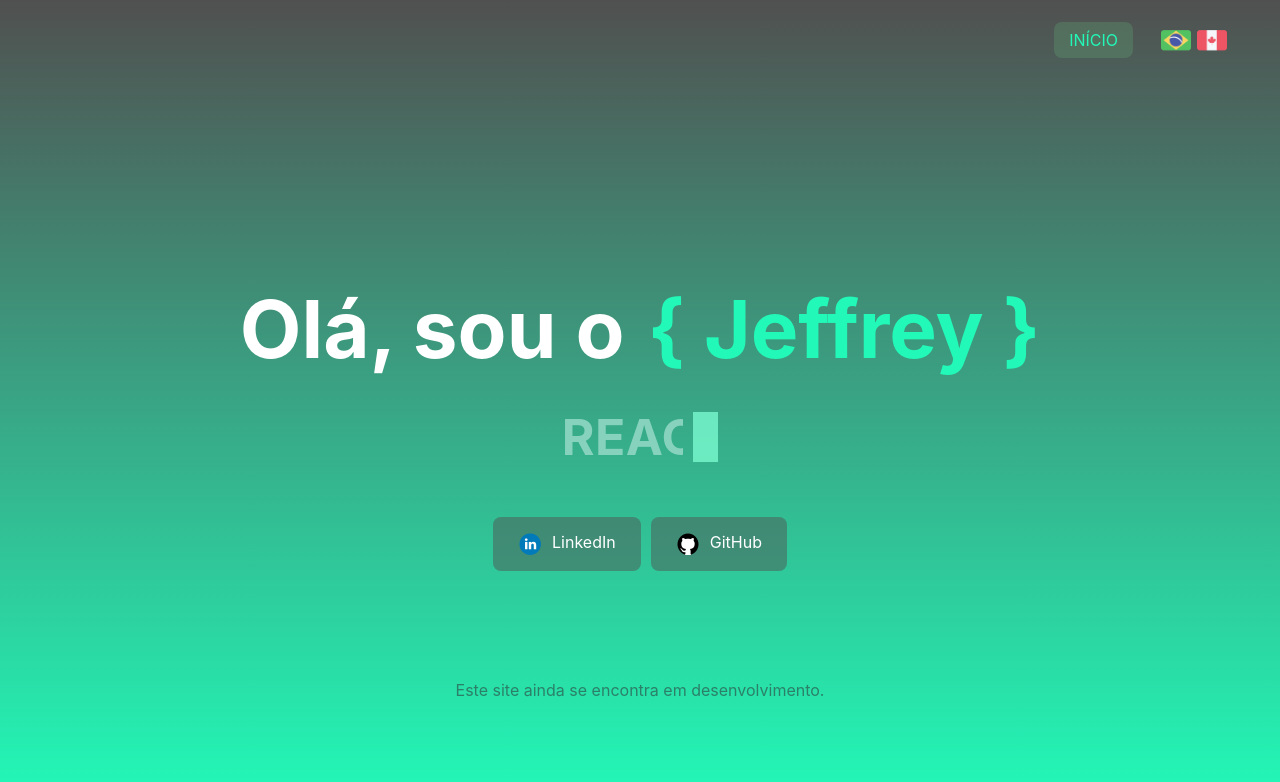
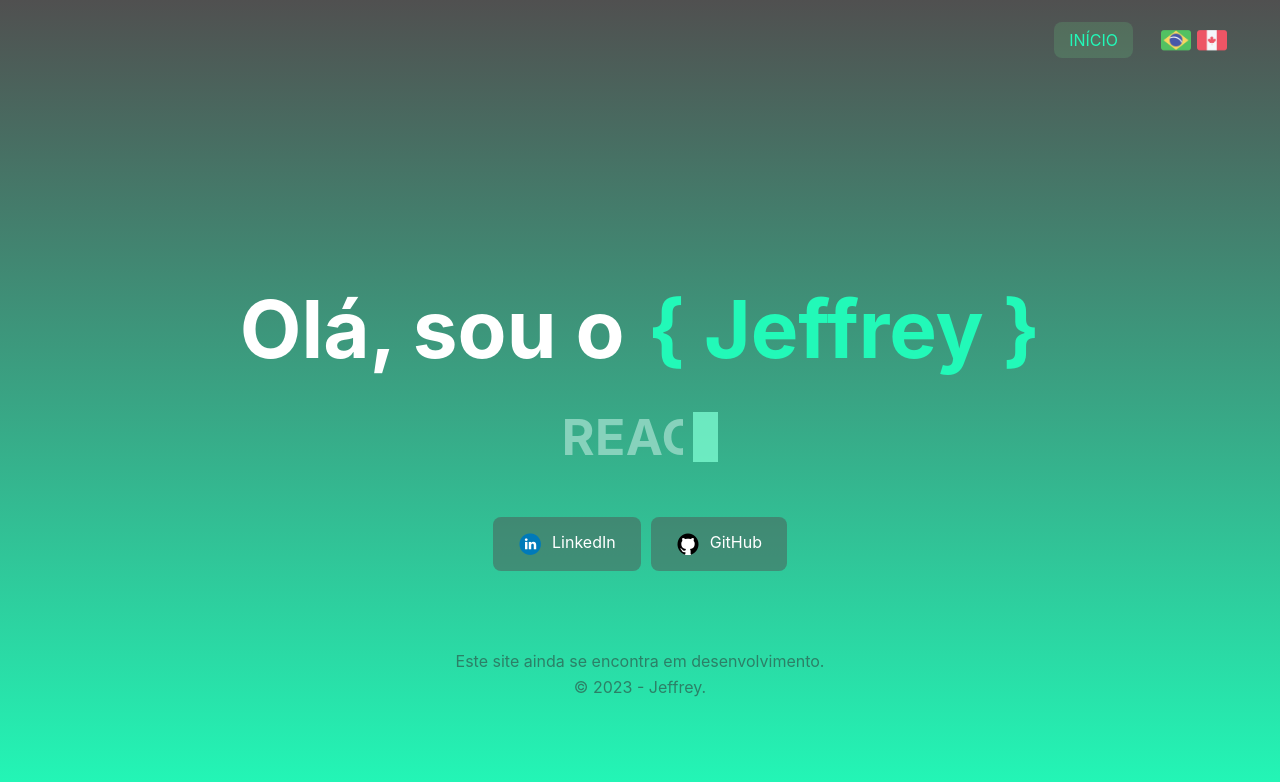
Before and after one commit to jeffreyalvr/portfolio-v1, a React (Vite) app: page / in a window 1280 px wide. Shown: the top 782 px of the page. Built offline with nearby package versions, Linux system fonts and the light colour scheme.

Commit message:
Adiciona um footer mais detalhado com copyright e sua estilização

```diff
--- a/src/components/Hero/index.jsx
+++ b/src/components/Hero/index.jsx
@@ -33,11 +33,16 @@ const Hero = ({ children }) => {
         <Button text="LinkedIn" icon={linkedin} url={linkedin_url} />
         <Button text="GitHub" icon={github} url={github_url} />
       </div>
-      <span>
-        {lang === "pt-br"
-          ? book.pt_br.hero.index.hero_footer_span
-          : book.en_ca.hero.index.hero_footer_span}
-      </span>
+      <footer>
+        <div className="col">
+          <span>
+            {lang === "pt-br"
+              ? book.pt_br.hero.index.hero_footer_span
+              : book.en_ca.hero.index.hero_footer_span}
+          </span>
+          <span>&copy; 2023 - Jeffrey.</span>
+        </div>
+      </footer>
     </div>
   );
 };
--- a/src/components/Hero/styles.css
+++ b/src/components/Hero/styles.css
@@ -54,6 +54,12 @@
   justify-content: space-between;
 }
 
+.hero .col {
+  display: flex;
+  flex-direction: column;
+  align-items: center;
+}
+
 @keyframes typing {
   0% {
     width: 0;
--- a/src/styles/global.css
+++ b/src/styles/global.css
@@ -13,8 +13,12 @@
   box-sizing: border-box;
 }
 
-span {
-  color: #2c8067;
+footer {
   position: absolute;
   bottom: 100px;
 }
+
+footer span {
+  color: #2c8067;
+  margin: 3px 0;
+}
```
